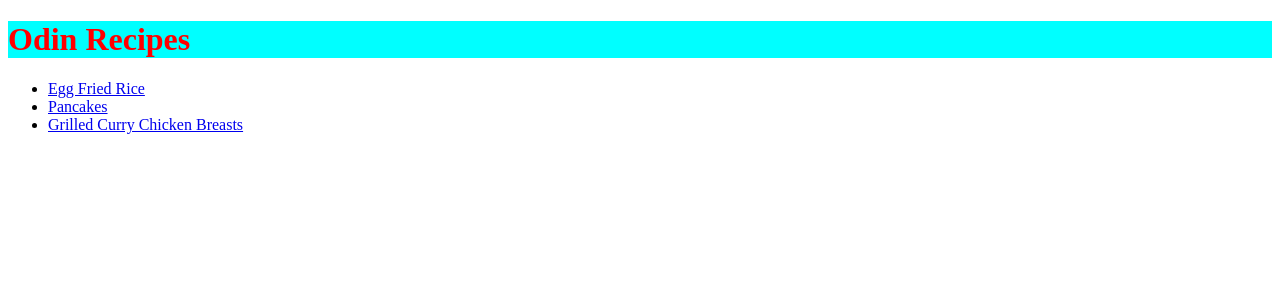
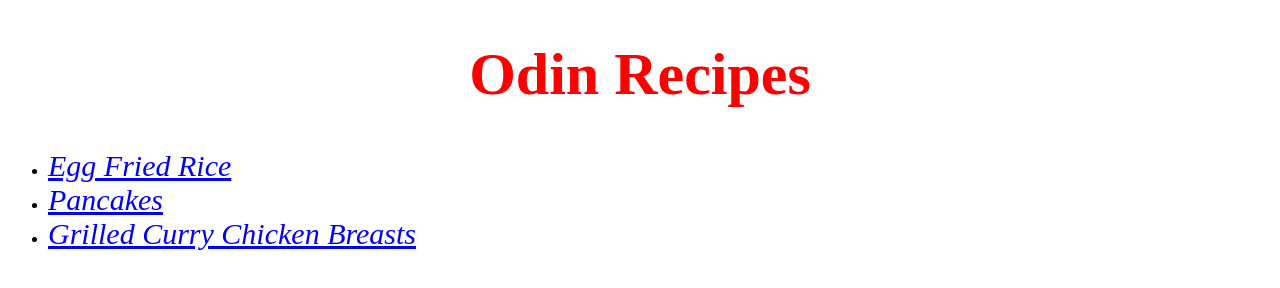
Before and after one commit to Yuicide/odin-recipes, a plain HTML site: page index.html in a window 1280 px wide. Drawn offline with Linux system fonts and the light colour scheme.

Commit message:
Edit styles.css     Change font size and text allignment of heading class     Add style to unordered list of recipes

```diff
--- a/index.html
+++ b/index.html
@@ -7,10 +7,10 @@
     </head>
     <body>
         <h1 class="heading">Odin Recipes</h1>
-        <ul>
-        <li> <a id="egg-fried-rice" href="recipes/egg-fried-rice.html">Egg Fried Rice</a> </li>
-        <li> <a id="pancakes" href="recipes/pancakes.html">Pancakes</a></li>
-        <li> <a id="grilled-curry-chicken-breasts" href="recipes/grilled-curry-chicken-breasts.html">Grilled Curry Chicken Breasts</a></li>
-        </ul>
+            <ul>
+            <li> <a href="recipes/egg-fried-rice.html">Egg Fried Rice</a> </li>
+            <li> <a href="recipes/pancakes.html">Pancakes</a></li>
+            <li> <a href="recipes/grilled-curry-chicken-breasts.html">Grilled Curry Chicken Breasts</a></li>
+            </ul>
     </body>
 </html>
--- a/styles.css
+++ b/styles.css
@@ -1,5 +1,12 @@
 .heading {
     color: red;
-    background-color: aqua;
     font-weight: bold;
+    text-align: center;
+    font-size: 60px;
 }
+
+li a {
+    color: blue;
+    font-style: italic;
+    font-size: 30px;
+}
```
